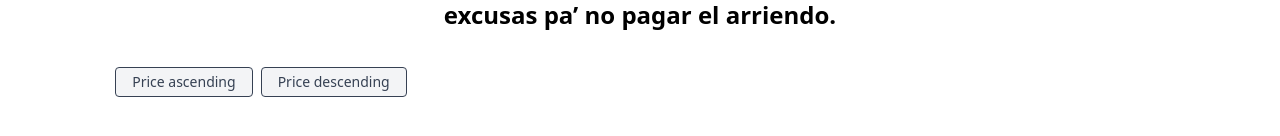
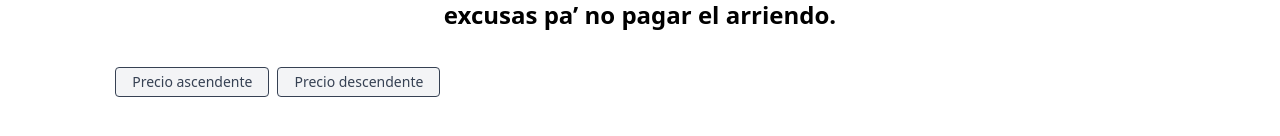
Before and after one commit to dangv31/devwebTrabajo, a React (Vite) app in the folder frontend/: page /categoria/Aseo in a window 1280 px wide. Shown: the part 174-310 px from the top of the page. Built offline with nearby package versions, Linux system fonts and the light colour scheme.

Commit message:
cambio de label de sortoptions

```diff
--- a/frontend/src/components/SortOptions.jsx
+++ b/frontend/src/components/SortOptions.jsx
@@ -2,8 +2,8 @@ import React from 'react';
 
 const SortOptions = ({ sortBy, setSortBy }) => {
     const options = [
-        { label: "Price ascending", value: "price-asc" },
-        { label: "Price descending", value: "price-desc" }
+        { label: "Precio ascendente", value: "price-asc" },
+        { label: "Precio descendente", value: "price-desc" }
     ];
 
     return (
```
